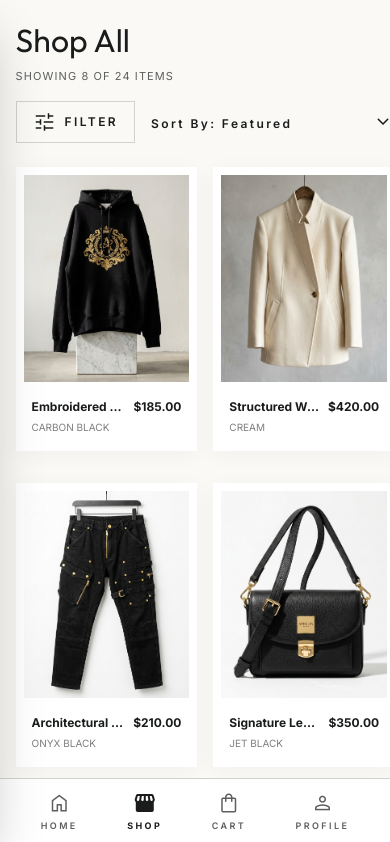
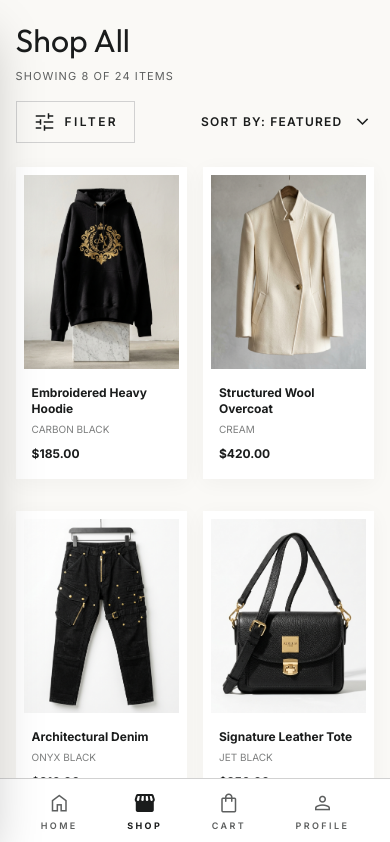
Before and after one commit to bhautik07449/custome_ware, a React (Vite) app: page /products in a window 390 px wide. Shown: the top 842 px of the page. Built offline with nearby package versions, Linux system fonts and the light colour scheme.

Commit message:
feat: Implement CustomSelect component and integrate it into ProductsPage and ShopPage for improved sorting functionality

```diff
--- /dev/null
+++ b/src/components/CustomSelect.tsx
@@ -0,0 +1,60 @@
+import { useState, useRef, useEffect } from 'react';
+
+interface CustomSelectProps {
+  value: string;
+  options: string[];
+  onChange: (value: string) => void;
+  prefix?: string;
+}
+
+export default function CustomSelect({ value, options, onChange, prefix = '' }: CustomSelectProps) {
+  const [isOpen, setIsOpen] = useState(false);
+  const containerRef = useRef<HTMLDivElement>(null);
+
+  useEffect(() => {
+    const handleClickOutside = (event: MouseEvent) => {
+      if (containerRef.current && !containerRef.current.contains(event.target as Node)) {
+        setIsOpen(false);
+      }
+    };
+    document.addEventListener('mousedown', handleClickOutside);
+    return () => document.removeEventListener('mousedown', handleClickOutside);
+  }, []);
+
+  return (
+    <div className="relative" ref={containerRef}>
+      <button
+        onClick={() => setIsOpen(!isOpen)}
+        className="flex items-center justify-between gap-2 bg-transparent border-none font-label-caps text-label-caps text-primary cursor-pointer focus:outline-none focus:ring-0 uppercase tracking-widest"
+      >
+        <span>{prefix}{value}</span>
+        <span className={`material-symbols-outlined text-[16px] transition-transform duration-200 ${isOpen ? 'rotate-180' : ''}`}>
+          expand_more
+        </span>
+      </button>
+
+      {isOpen && (
+        <div className="absolute top-full right-0 mt-2 min-w-[220px] bg-surface luxury-shadow border border-outline-variant z-50 animate-fade-in origin-top-right">
+          <div className="flex flex-col py-1">
+            {options.map((option) => (
+              <button
+                key={option}
+                onClick={() => {
+                  onChange(option);
+                  setIsOpen(false);
+                }}
+                className={`text-left px-4 py-3 font-label-caps text-label-caps uppercase tracking-widest transition-colors ${
+                  value === option
+                    ? 'bg-primary text-on-primary'
+                    : 'text-secondary hover:bg-surface-container hover:text-primary'
+                }`}
+              >
+                {option}
+              </button>
+            ))}
+          </div>
+        </div>
+      )}
+    </div>
+  );
+}
--- a/src/components/ProductCard.tsx
+++ b/src/components/ProductCard.tsx
@@ -30,12 +30,10 @@ export default function ProductCard({ product }: ProductCardProps) {
           <span className="material-symbols-outlined text-[20px]">{added ? 'check' : 'add'}</span>
         </button>
       </Link>
-      <Link to={`/products/${product.slug}`} className="flex justify-between items-start px-2 pb-2 flex-grow">
-        <div className="overflow-hidden pr-2">
-          <h3 className="font-label-caps text-[12px] font-bold text-primary truncate w-full">{product.name}</h3>
-          <p className="font-label-caps text-[10px] text-secondary opacity-80 uppercase mt-1 truncate">{product.colors[0]?.label}</p>
-        </div>
-        <span className="font-label-caps text-[12px] font-bold text-primary shrink-0">${product.price.toFixed(2)}</span>
+      <Link to={`/products/${product.slug}`} className="flex flex-col items-start px-2 pb-2 flex-grow">
+        <h3 className="font-label-caps text-[12px] font-bold text-primary line-clamp-2 w-full leading-snug">{product.name}</h3>
+        <p className="font-label-caps text-[10px] text-secondary opacity-80 uppercase mt-1 mb-2">{product.colors[0]?.label}</p>
+        <span className="font-label-caps text-[12px] font-bold text-primary mt-auto">${product.price.toFixed(2)}</span>
       </Link>
     </div>
   );
--- a/src/index.css
+++ b/src/index.css
@@ -15,6 +15,10 @@
 html, body, #root {
   height: 100%;
   width: 100%;
+}
+
+html, body {
+  overflow-x: hidden;
 }
 
 body {
--- a/src/pages/ProductsPage.tsx
+++ b/src/pages/ProductsPage.tsx
@@ -3,6 +3,7 @@ import { useLocation } from 'react-router-dom';
 import { Helmet } from 'react-helmet-async';
 import { products as allProducts, type Product } from '../data/products';
 import ProductCard from '../components/ProductCard';
+import CustomSelect from '../components/CustomSelect';
 
 // ── Extended catalog (cycle existing products for demo pagination feel) ──
 const CATALOG: Product[] = [
@@ -222,7 +223,7 @@ export default function ProductsPage() {
         </aside>
 
         {/* ── Product Grid Section ── */}
-        <section className="flex-1">
+        <section className="flex-1 min-w-0">
           {/* Header row */}
           <div className="flex flex-col sm:flex-row justify-between items-start sm:items-end mb-gutter gap-4">
             <div>
@@ -231,7 +232,7 @@ export default function ProductsPage() {
                 SHOWING {paginated.length} OF {filtered.length} ITEMS
               </p>
             </div>
-            <div className="flex items-center gap-4 w-full sm:w-auto justify-between sm:justify-end">
+            <div className="flex flex-wrap items-center gap-4 w-full sm:w-auto justify-between sm:justify-end">
               {/* Mobile filter toggle */}
               <button
                 className="md:hidden flex items-center gap-2 border border-outline-variant px-4 py-2 font-label-caps text-label-caps hover:border-primary transition-colors"
@@ -241,20 +242,12 @@ export default function ProductsPage() {
                 FILTER
               </button>
               {/* Sort */}
-              <div className="relative">
-                <select
-                  value={sortBy}
-                  onChange={(e) => { setSortBy(e.target.value); setPage(1); }}
-                  className="bg-transparent border-none font-label-caps text-label-caps text-primary cursor-pointer focus:ring-0 pr-6 appearance-none"
-                >
-                  {SORT_OPTIONS.map((o) => (
-                    <option key={o}>Sort By: {o}</option>
-                  ))}
-                </select>
-                <span className="material-symbols-outlined absolute right-0 top-1/2 -translate-y-1/2 text-[16px] pointer-events-none">
-                  expand_more
-                </span>
-              </div>
+              <CustomSelect
+                value={sortBy}
+                options={SORT_OPTIONS}
+                onChange={(val) => { setSortBy(val); setPage(1); }}
+                prefix="Sort By: "
+              />
             </div>
           </div>
 
--- a/src/pages/ShopPage.tsx
+++ b/src/pages/ShopPage.tsx
@@ -1,6 +1,7 @@
 import { useState, useRef, useEffect } from 'react';
 import { products } from '../data/products';
 import ProductCard from '../components/ProductCard';
+import CustomSelect from '../components/CustomSelect';
 
 const categories = ['OUTERWEAR', 'TOPS', 'BOTTOMS', 'ACCESSORIES'];
 const sizes = ['XS', 'S', 'M', 'L', 'XL', 'XXL'];
@@ -17,6 +18,7 @@ export default function ShopPage() {
   const [selectedSize, setSelectedSize] = useState<string | null>('L');
   const [selectedColor, setSelectedColor] = useState<string | null>('#D4AF37');
   const [searchQuery, setSearchQuery] = useState('');
+  const [sortBy, setSortBy] = useState('RELEVANCE');
   const sheetRef = useRef<HTMLDivElement>(null);
 
   // Lock body scroll when filter sheet is open
@@ -61,7 +63,7 @@ export default function ShopPage() {
               search
             </span>
           </div>
-          <div className="flex items-center justify-between border-t border-outline-variant pt-4">
+          <div className="flex flex-wrap items-center justify-between border-t border-outline-variant pt-4 gap-4">
             <button
               className="flex items-center gap-2 group"
               onClick={() => setFilterOpen(true)}
@@ -71,10 +73,12 @@ export default function ShopPage() {
                 FILTERS
               </span>
             </button>
-            <div className="flex items-center gap-2 cursor-pointer">
-              <span className="font-label-caps text-label-caps tracking-widest text-secondary">SORT BY: RELEVANCE</span>
-              <span className="material-symbols-outlined text-secondary text-[18px]">expand_more</span>
-            </div>
+            <CustomSelect
+              value={sortBy}
+              options={['RELEVANCE', 'NEWEST', 'PRICE: LOW TO HIGH', 'PRICE: HIGH TO LOW']}
+              onChange={(val) => setSortBy(val)}
+              prefix="SORT BY: "
+            />
           </div>
         </section>
 
```
